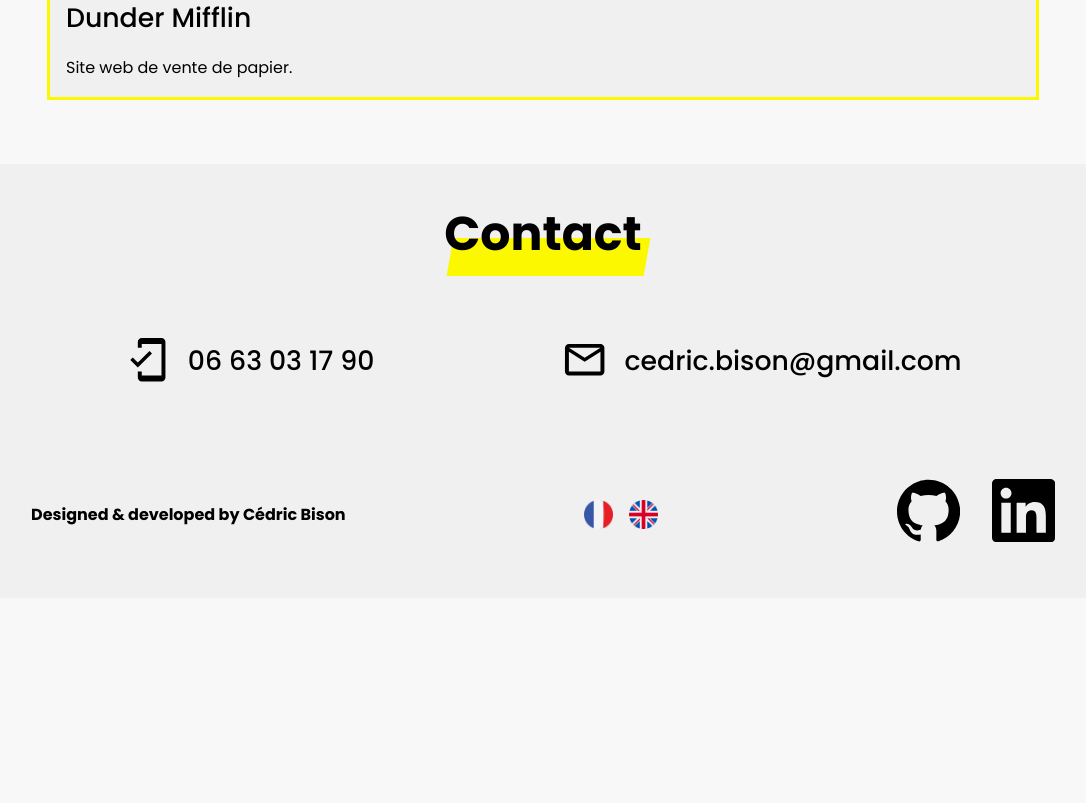
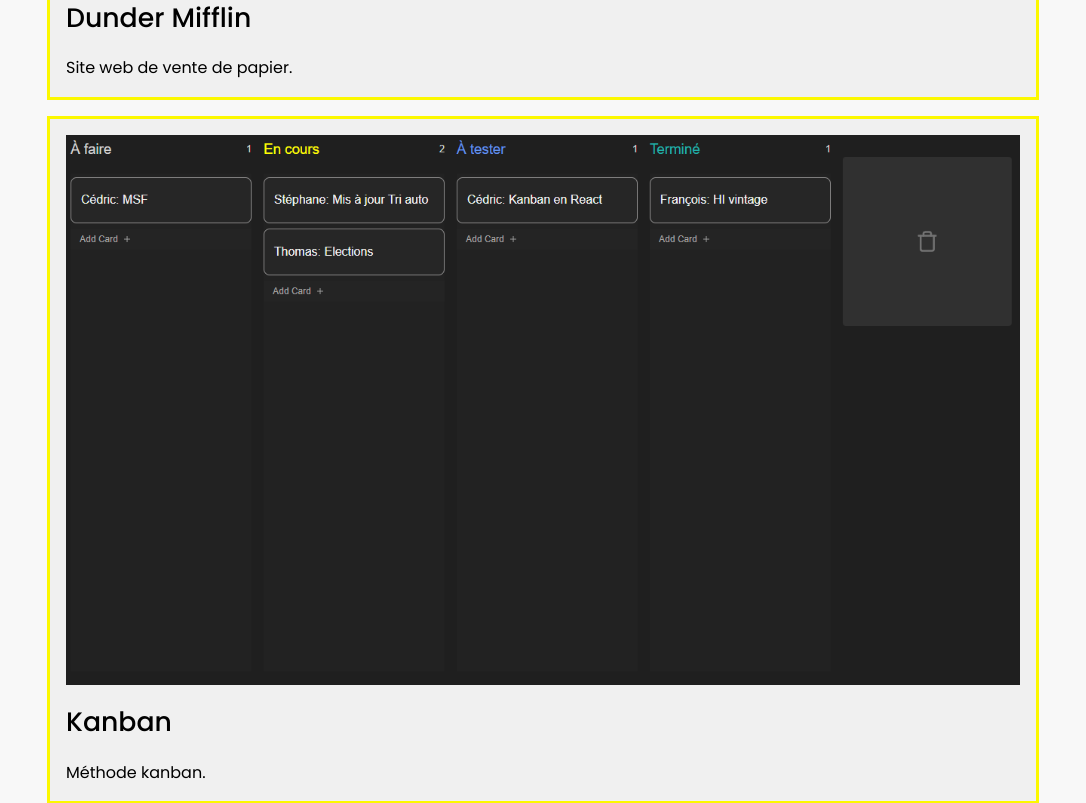
Before and after one commit to Lifad457/portfolio-cedric, a React (Vite) app: page / in a window 1280 px wide. Shown: the part 4720-5523 px from the top of the page, without its empty margins (97-1183 px from the left). Before the commit the page ends 5318 px from the top, so only its background shows below. Built offline with nearby package versions, Linux system fonts and the light colour scheme.

Commit message:
chore: Update react-icons dependency to version 5.2.1 and add Kanban project card

```diff
--- a/package.json
+++ b/package.json
@@ -12,7 +12,7 @@
 	"dependencies": {
 		"react": "^18.2.0",
 		"react-dom": "^18.2.0",
-		"react-icons": "^5.0.1",
+		"react-icons": "^5.2.1",
 		"react-router-dom": "^6.22.0",
 		"react-router-hash-link": "^2.4.3",
 		"styled-components": "^6.1.8"
--- a/src/components/Projects.jsx
+++ b/src/components/Projects.jsx
@@ -6,6 +6,7 @@
 } from '../styles/project.css';
 import PropTypes from 'prop-types';
 import dunderMifflin from '../assets/images/dunder-mifflin.png';
+import kanban from '../assets/images/kanban.png';
 
 export default function ProjectsComponent({ language }) {
 	return (
@@ -31,6 +32,19 @@
 								: 'Paper selling website.'}
 						</p>
 					</ProjectCard>
+					<ProjectCard
+						to='https://kanban-methode.netlify.app/'
+						target='_blank'
+						rel='noopener noreferrer'
+					>
+						<ProjectImage src={kanban} alt='Kanban' />
+						<h2>Kanban</h2>
+						<p>
+							{language === 'fr'
+								? 'Méthode kanban.'
+								: 'Kanban method.'}
+						</p>
+					</ProjectCard>
 				</ProjectSection>
 			</ProjectSection>
 		</Project>
```
Also changed, not shown: src/assets/images/kanban.png (added), 1 other file (tests, documents, lock files or other folders).
